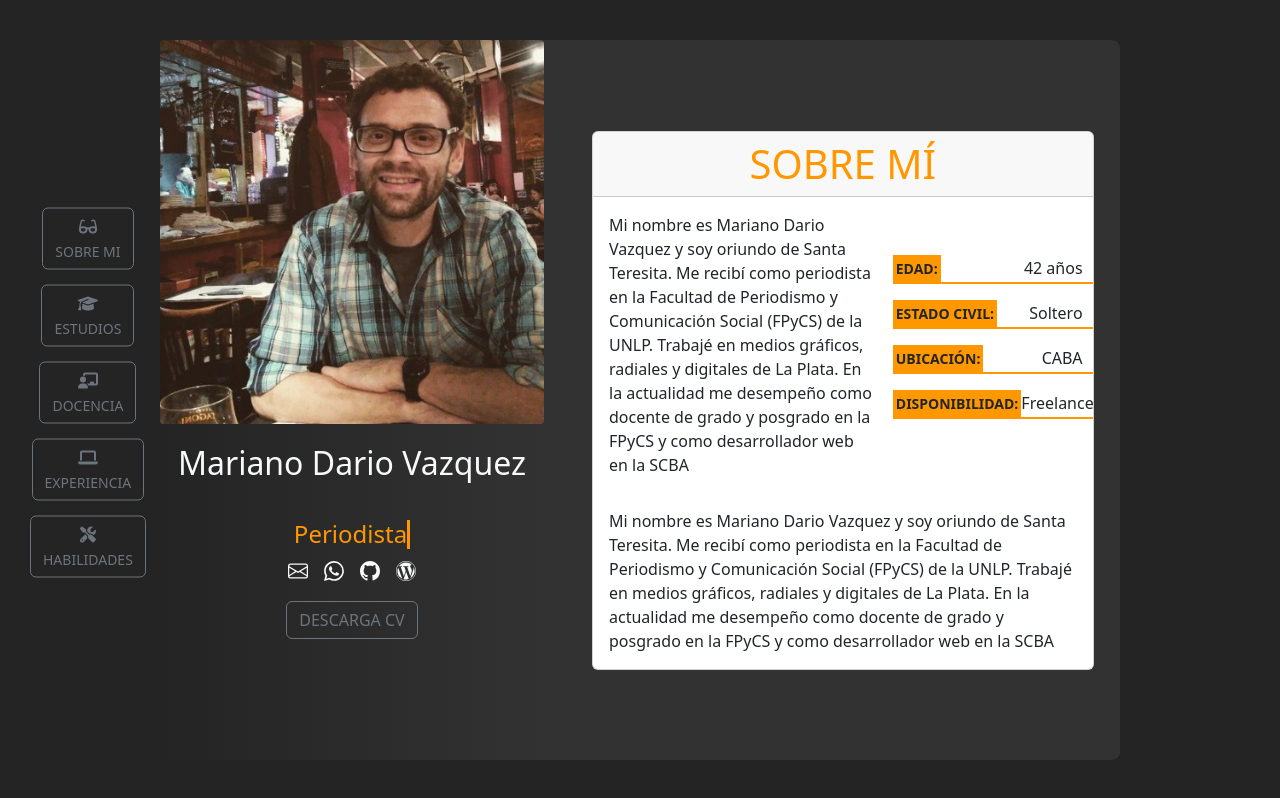
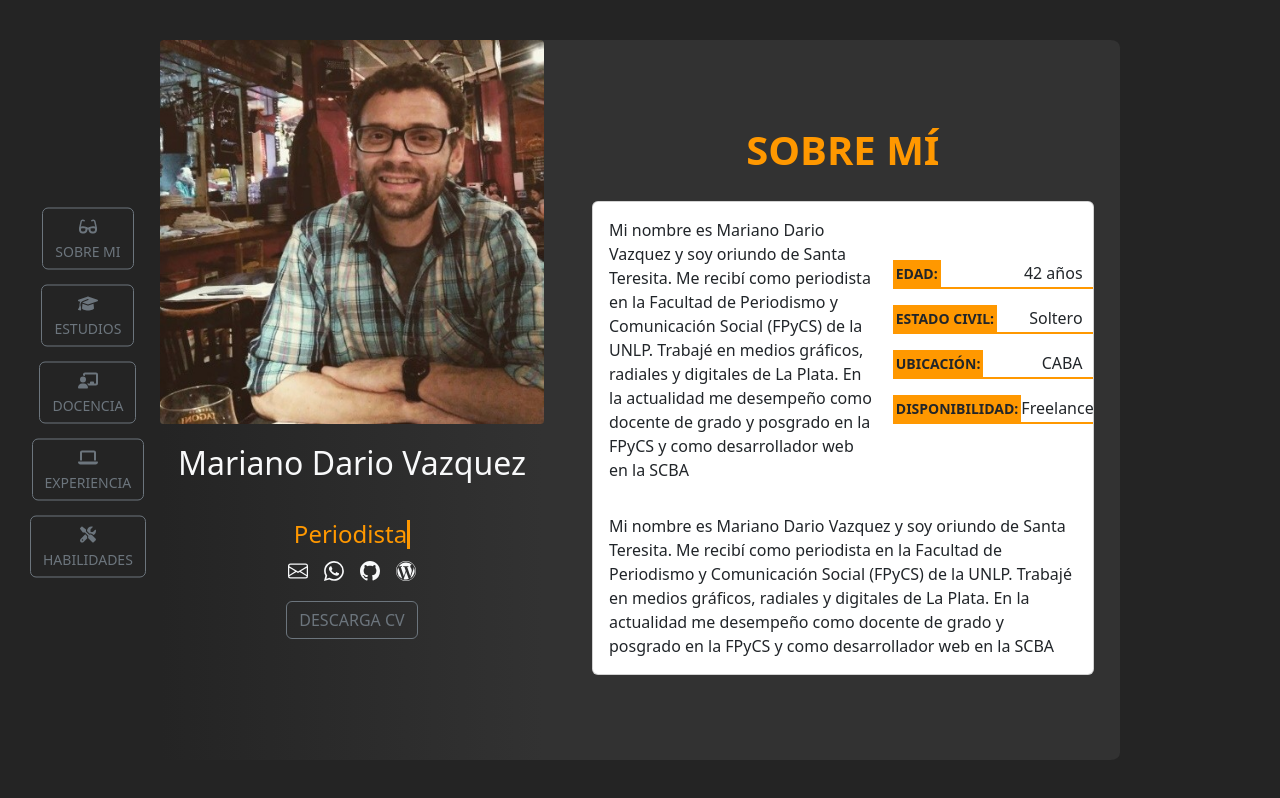
Before and after one commit to mareanovazquez/CurriculumVitae, a React (Vite) app: page / in a window 1280 px wide. Built offline with nearby package versions, Linux system fonts and the light colour scheme.

Commit message:
decoración de componente AboutMe

```diff
--- a/src/Components/AboutMe/AboutMe.jsx
+++ b/src/Components/AboutMe/AboutMe.jsx
@@ -3,10 +3,12 @@ export const AboutMe = () => {
     return (
         <>
             <div className="contenedorSobreMi">
+
+                <div className="card-header text-center display-6">
+                    SOBRE MÍ
+                </div>
                 <div className="card">
-                    <div className="card-header text-center display-6">
-                        SOBRE MÍ
-                    </div>
+
                     <div className="contenidoSobreMi">
                         <div className="card-body biografia">
                             <p className="card-text"> Mi nombre es Mariano Dario Vazquez y soy oriundo de Santa Teresita.
--- a/src/estilos.css
+++ b/src/estilos.css
@@ -149,7 +149,7 @@
     /*Disposición del contenido*/
     display: flex;
     flex-direction: column;
-    justify-content: center;
+    justify-content: space-around;
     align-items: center;
     overflow: auto;
 
@@ -157,8 +157,14 @@
 
 
 
-.contenedorSobreMi .card .card-header {
+.contenedorSobreMi .card-header {
     color: #ff9800;
+    font-weight: 700;
+    overflow: hidden;
+    width: 0;
+    white-space: nowrap;
+    animation: typing 1.5s steps(38) 0.5s 1 normal both, blink 1s steps(1) infinite;
+
 }
 
 .contenidoSobreMi {
```
